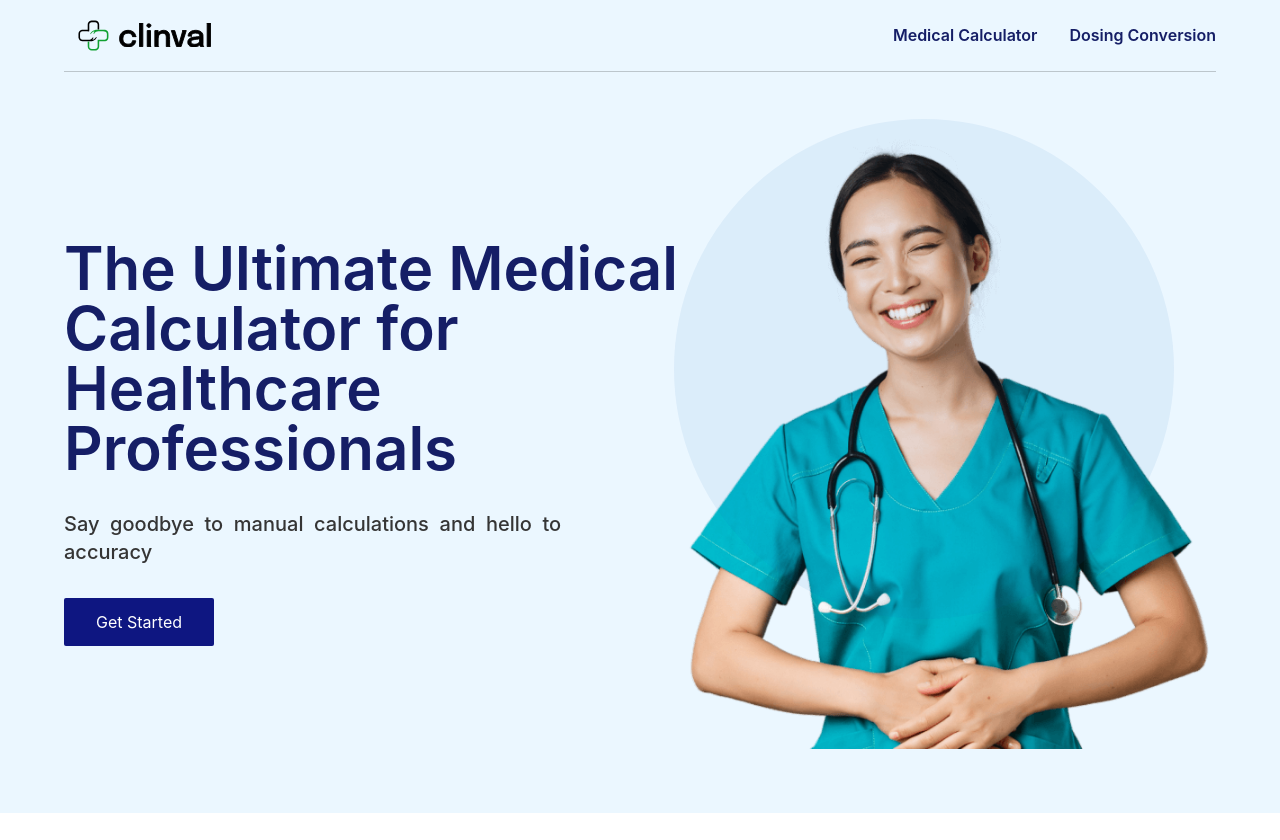
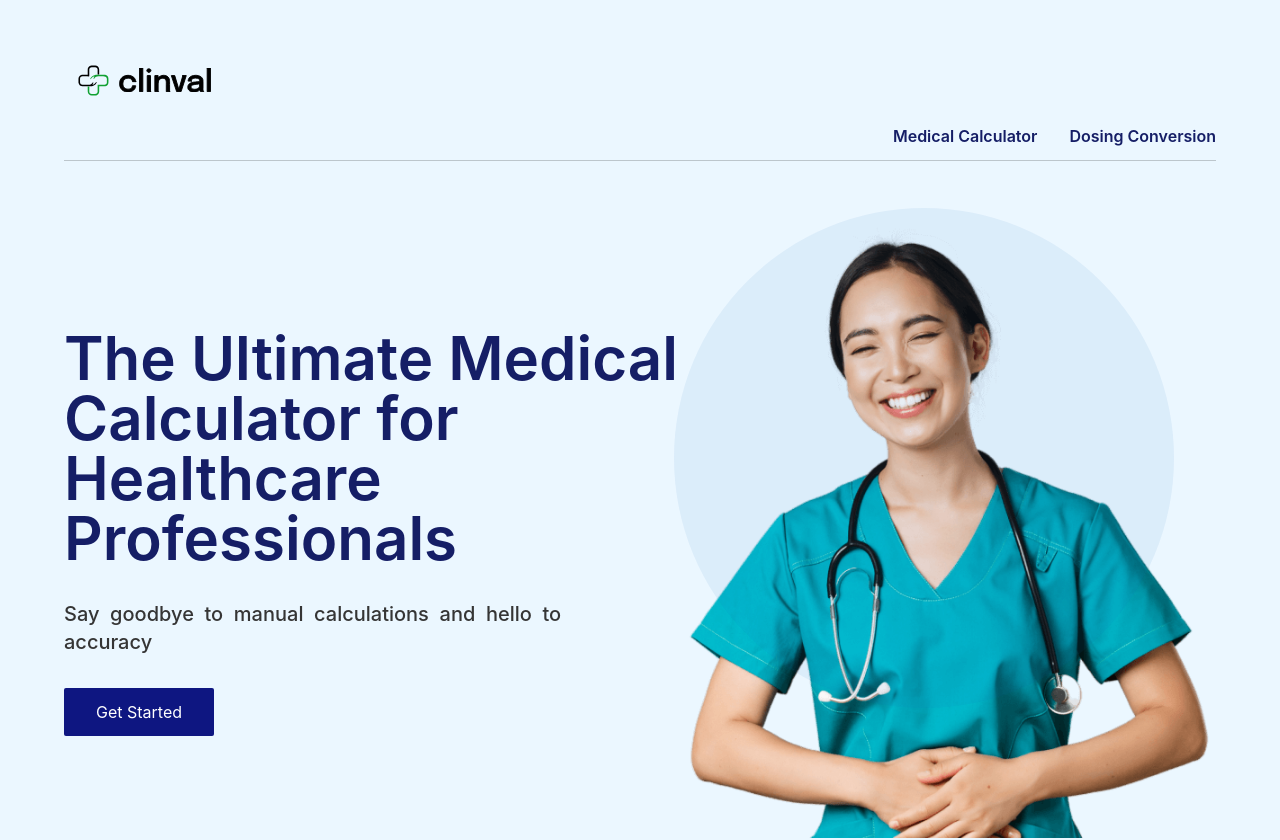
Before and after one commit to Thesaleem/clinval, a React (Create React App) app: page / in a window 1280 px wide. Shown: the top 840 px of the page. Built offline with nearby package versions, Linux system fonts and the light colour scheme.

Commit message:
update files

```diff
--- a/src/components/Landing Page/Navbar.tsx
+++ b/src/components/Landing Page/Navbar.tsx
@@ -40,7 +40,7 @@ const NavBar = () => {
                 </Link>
 
                 <div className={`fixed z-20 left-0 right-0 bottom-0 pt-28 md:pt-0 bg-hero-blue md:bg-inherit w-1/2 md:w-auto h-[100vh] transition-all duration-500 translate-x-[200%] ${hamburgerOpen ? "translate-x-full" : undefined} md:-translate-x-0 md:static md:h-auto`}>
-                    <ul className="  font-semibold flex space-y-3 md:space-y-0 flex-col items-center md:flex-row justify-between">
+                    <ul className="  pt-28 font-semibold flex space-y-3 md:space-y-0 flex-col items-center md:flex-row justify-between">
                         <Link to='/calculator' onClick={hamburgerOpen ? onHamburger : undefined} className='hover:text-medium-gray cursor-pointer'>Medical Calculator</Link>
                         <li className='hover:text-medium-gray cursor-pointer md:ml-8'>Dosing Conversion</li>
                     </ul>
```
